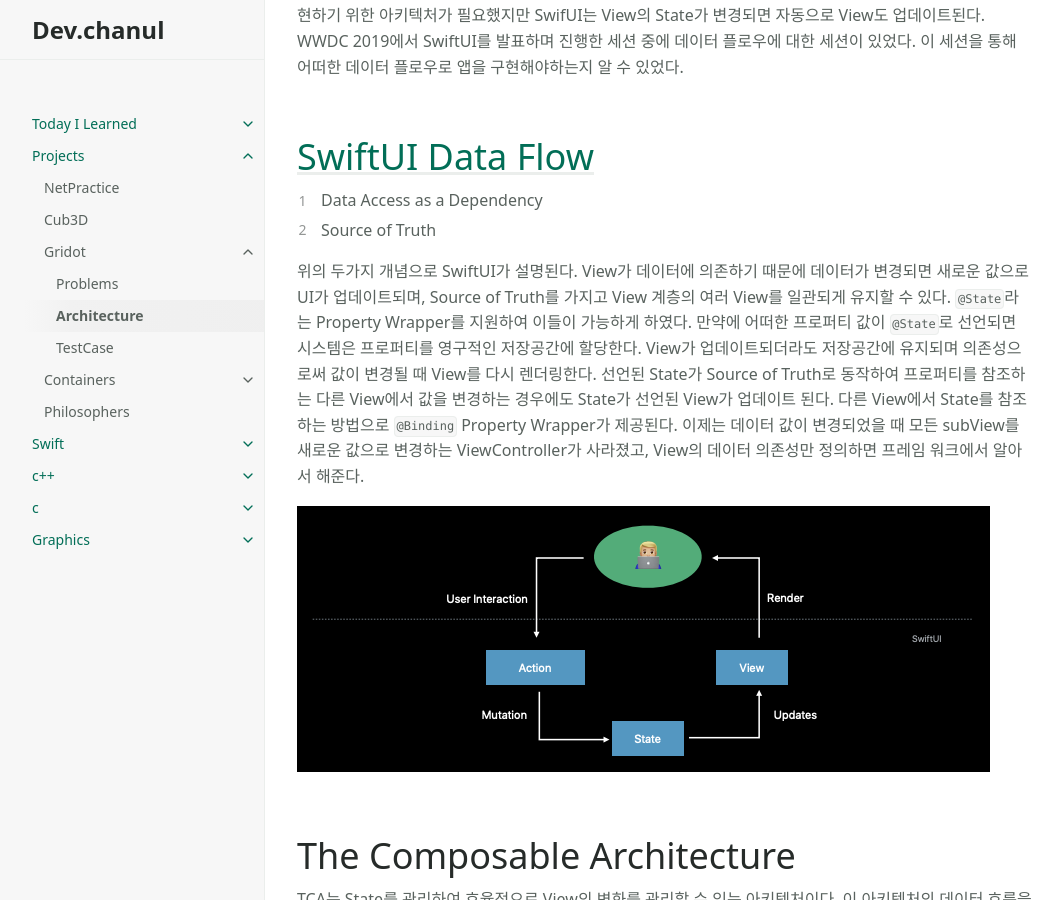
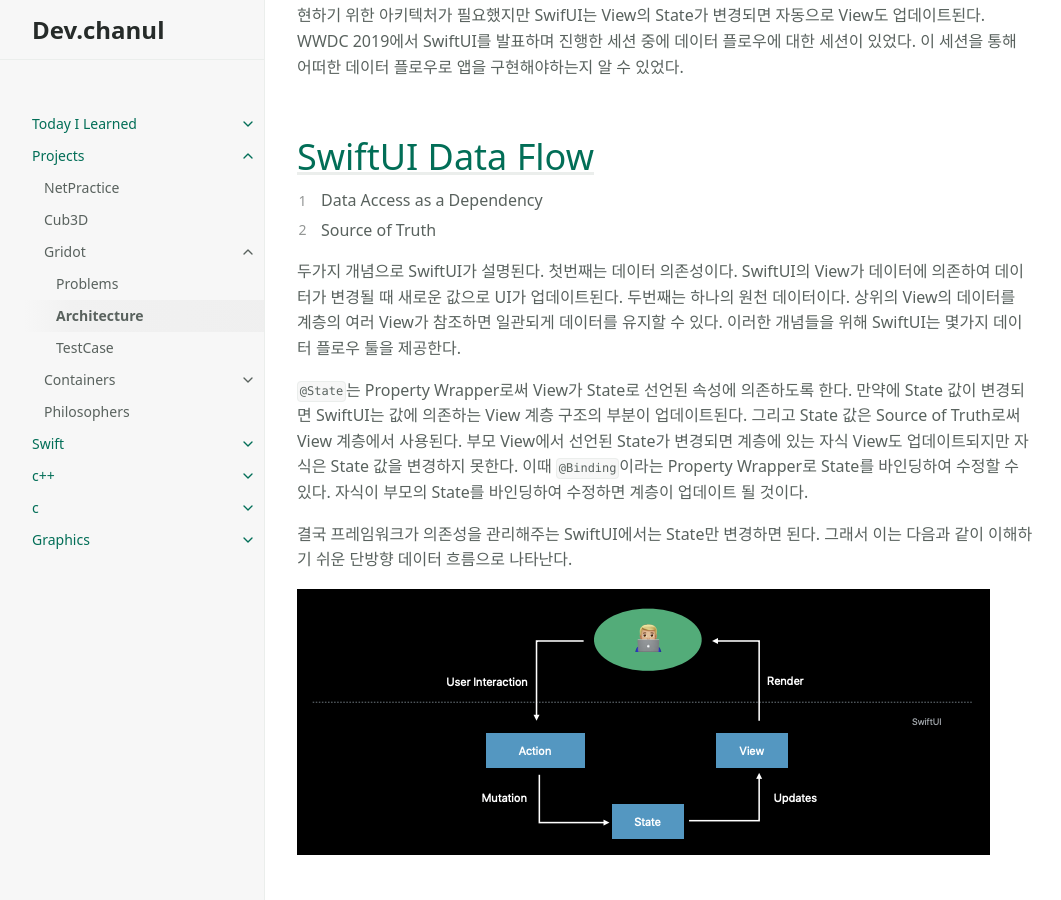
Before and after one commit to PCHANUL/TIL, a Jekyll site: the page built from docs/projects/Gridot/Architecture.md, in a window 1280 px wide and 900 px high, scrolled down 579 px. Shown: the whole window, without its empty margins (107-1168 px from the left). Built offline with Jekyll 4.4.1, drawn with Linux system fonts in a browser that asks for light colours.

Commit message:
Update Architecture.md

```diff
--- a/docs/projects/Gridot/Architecture.md
+++ b/docs/projects/Gridot/Architecture.md
@@ -26,7 +26,11 @@ SwiftUI에서는 View와 데이터의 동기화가 자동으로 이루어진다.
 1. Data Access as a Dependency
 2. Source of Truth
 
-위의 두가지 개념으로 SwiftUI가 설명된다. View가 데이터에 의존하기 때문에 데이터가 변경되면 새로운 값으로 UI가 업데이트되며, Source of Truth를 가지고 View 계층의 여러 View를 일관되게 유지할 수 있다. `@State`라는 Property Wrapper를 지원하여 이들이 가능하게 하였다. 만약에 어떠한 프로퍼티 값이 `@State`로 선언되면 시스템은 프로퍼티를 영구적인 저장공간에 할당한다. View가 업데이트되더라도 저장공간에 유지되며 의존성으로써 값이 변경될 때 View를 다시 렌더링한다. 선언된 State가 Source of Truth로 동작하여 프로퍼티를 참조하는 다른 View에서 값을 변경하는 경우에도 State가 선언된 View가 업데이트 된다. 다른 View에서 State를 참조하는 방법으로 `@Binding` Property Wrapper가 제공된다. 이제는 데이터 값이 변경되었을 때 모든 subView를 새로운 값으로 변경하는 ViewController가 사라졌고, View의 데이터 의존성만 정의하면 프레임 워크에서 알아서 해준다.
+두가지 개념으로 SwiftUI가 설명된다. 첫번째는 데이터 의존성이다. SwiftUI의 View가 데이터에 의존하여 데이터가 변경될 때 새로운 값으로 UI가 업데이트된다. 두번째는 하나의 원천 데이터이다. 상위의 View의 데이터를 계층의 여러 View가 참조하면 일관되게 데이터를 유지할 수 있다. 이러한 개념들을 위해 SwiftUI는 몇가지 데이터 플로우 툴을 제공한다.
+
+`@State`는 Property Wrapper로써 View가 State로 선언된 속성에 의존하도록 한다. 만약에 State 값이 변경되면 SwiftUI는 값에 의존하는 View 계층 구조의 부분이 업데이트된다. 그리고 State 값은 Source of Truth로써 View 계층에서 사용된다. 부모 View에서 선언된 State가 변경되면 계층에 있는 자식 View도 업데이트되지만 자식은 State 값을 변경하지 못한다. 이때 `@Binding`이라는 Property Wrapper로 State를 바인딩하여 수정할 수 있다. 자식이 부모의 State를 바인딩하여 수정하면 계층이 업데이트 될 것이다.
+
+결국 프레임워크가 의존성을 관리해주는 SwiftUI에서는 State만 변경하면 된다. 그래서 이는 다음과 같이 이해하기 쉬운 단방향 데이터 흐름으로 나타난다.
 
 ![](/TIL/docs/src/projects/gridot/architecture_03.png)
 
```
Also changed, not shown: docs/swift/SwiftUI/DataFlow.md (+1 -1 lines), docs/swift/SwiftUI/Lifecycle.md (+1 -1 lines).
